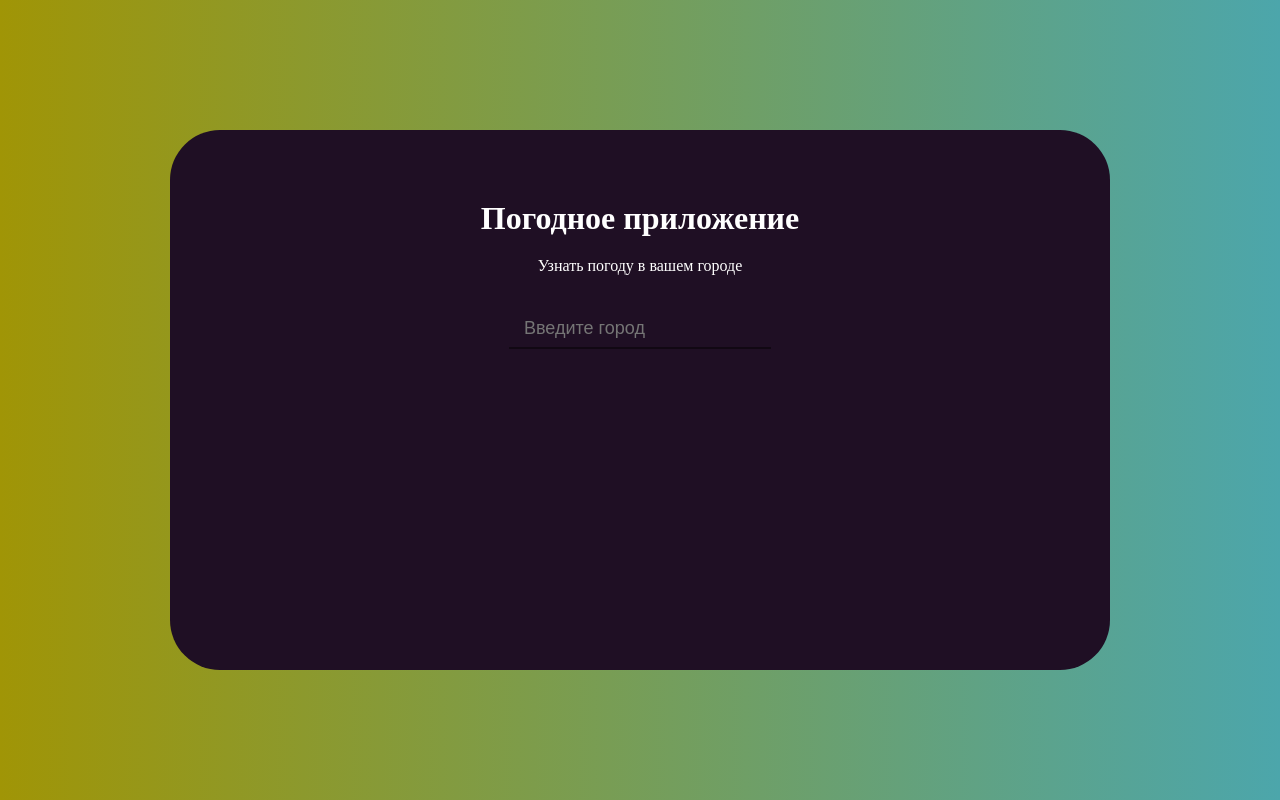
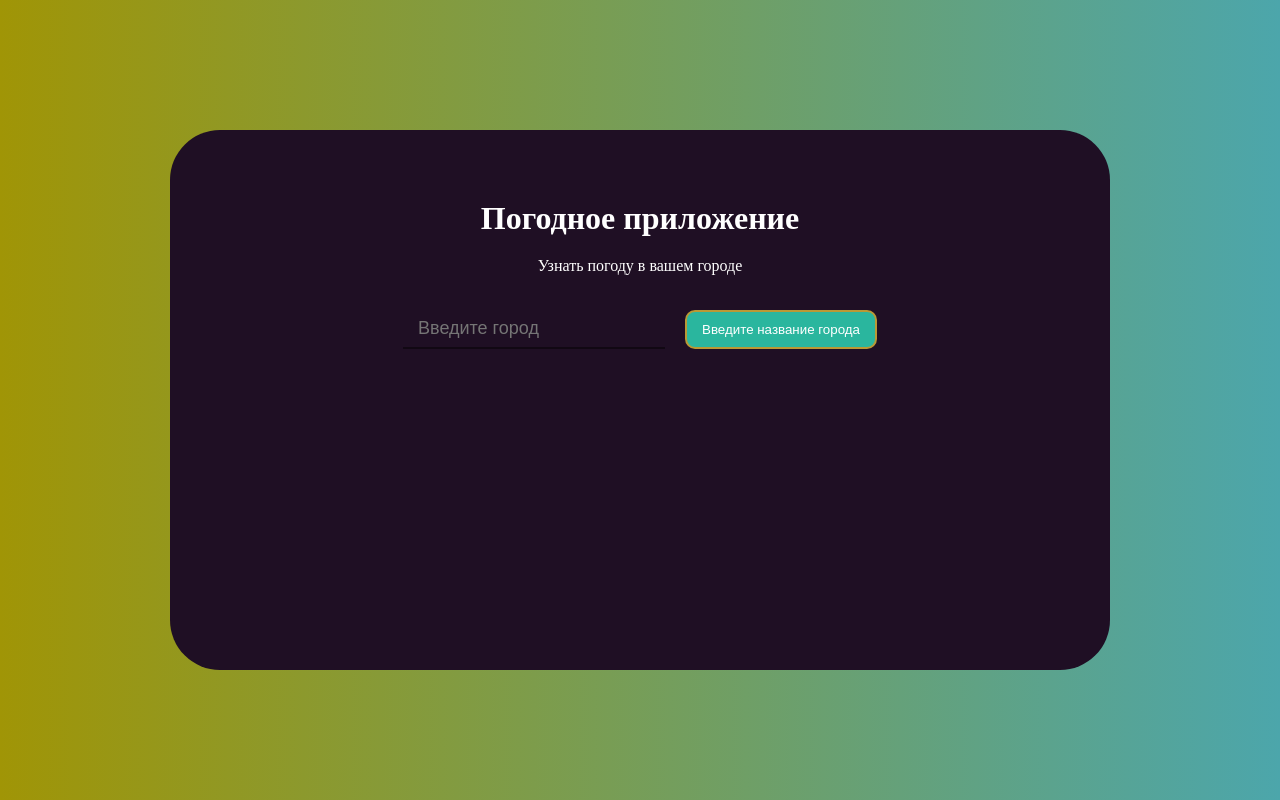
Before and after one commit to vitalay/vue-project-1, a Vue app: page / in a window 1280 px wide. Built offline with nearby package versions, Linux system fonts and the light colour scheme.

Commit message:
делаем не активную кнопку

```diff
--- a/src/App.vue
+++ b/src/App.vue
@@ -20,7 +20,9 @@ export default {
   <h1>Погодное приложение </h1>
   <p>Узнать погоду в  {{ city ==  "" ? "вашем городе" : city}}</p>
   <input type="text" v-model="city" placeholder="Введите город">
-  <button v-show="city != ''">Получить погоду</button>
+  <button v-if="city != ''">Получить погоду</button>
+  <button disabled v-else>Введите название города</button>
+
   </div>
 
 </template>
```
